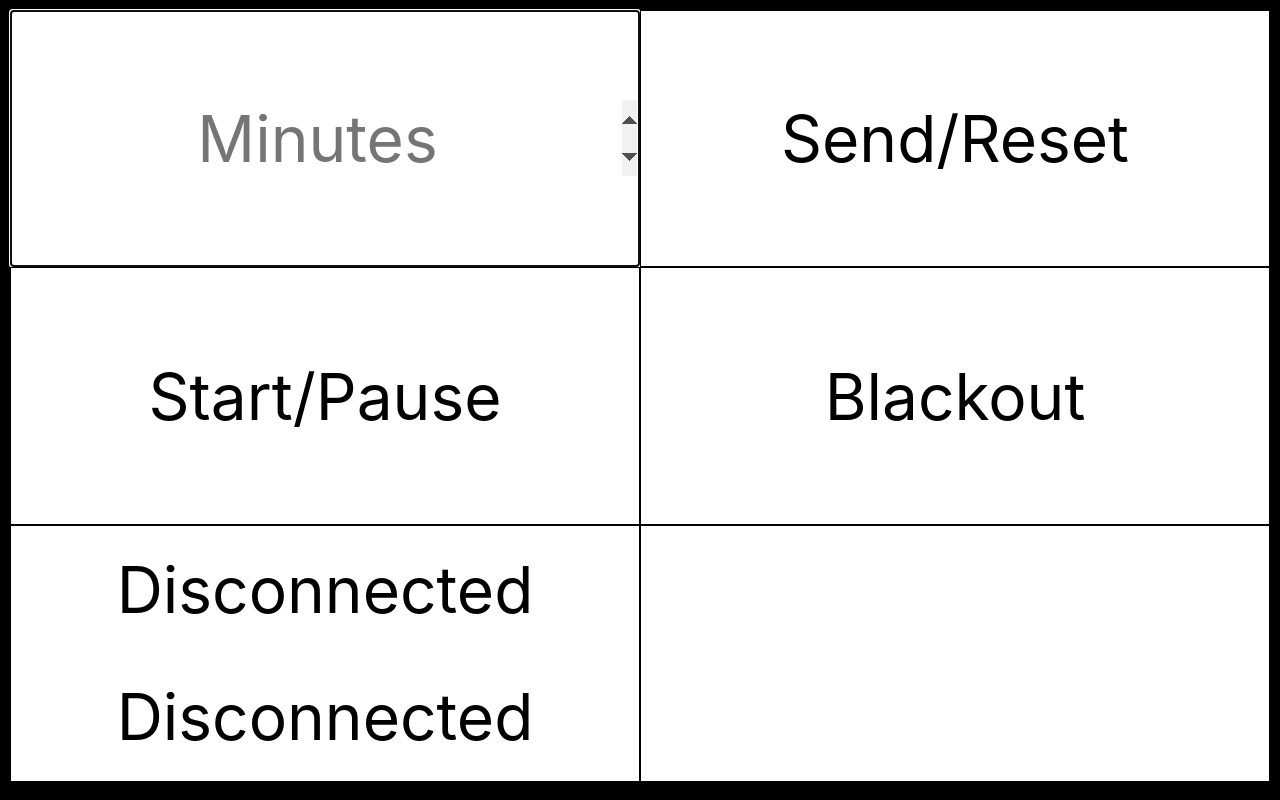
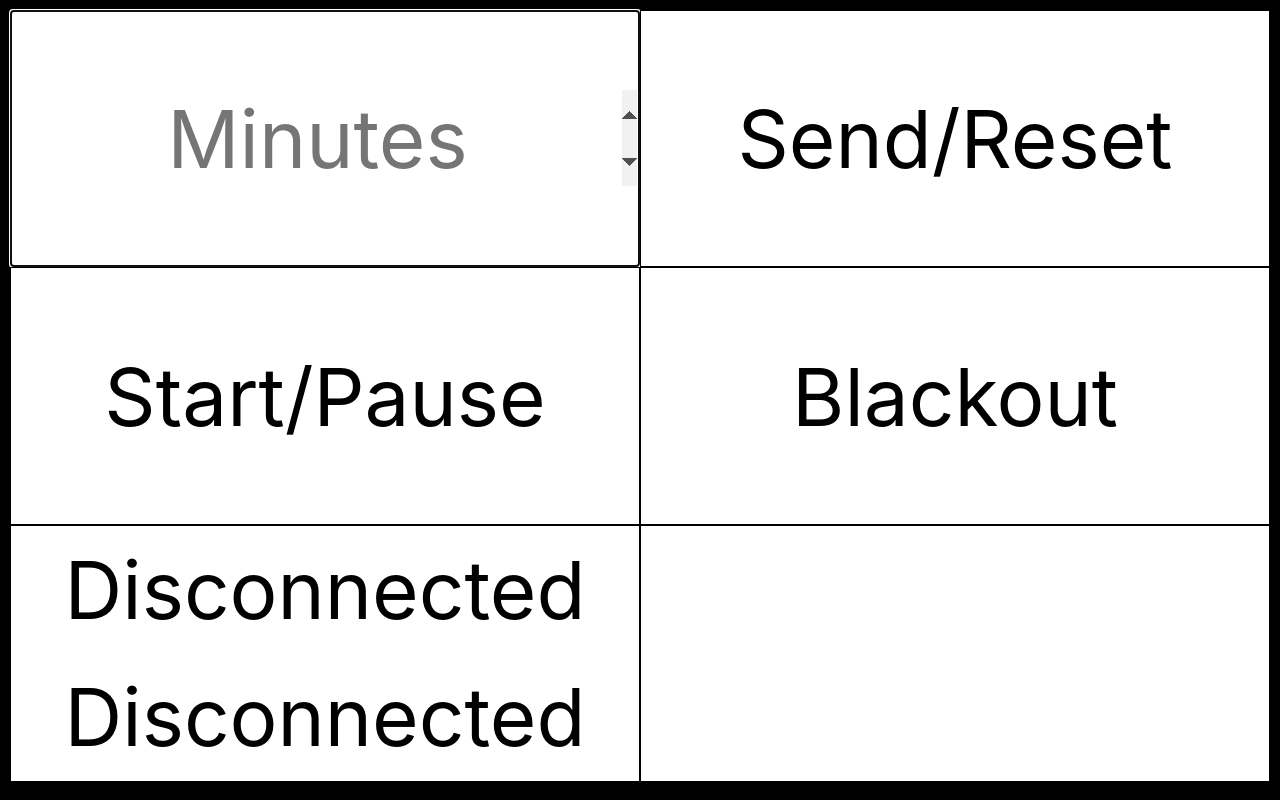
Before and after one commit to christovic/remote_countdown, a Flask app: page / in a window 1280 px wide. Run offline with Flask 3, Linux system fonts and the light colour scheme; some libraries are stand-ins or nearby versions.

Commit message:
font-size

```diff
--- a/templates/index.html
+++ b/templates/index.html
@@ -18,7 +18,7 @@
     }
     .formatting {
       color: black;
-      font-size: 5vw;
+      font-size: 10vh;
       background-color: rgba(255, 255, 255, 1);
     }
     .grid-item {
```
